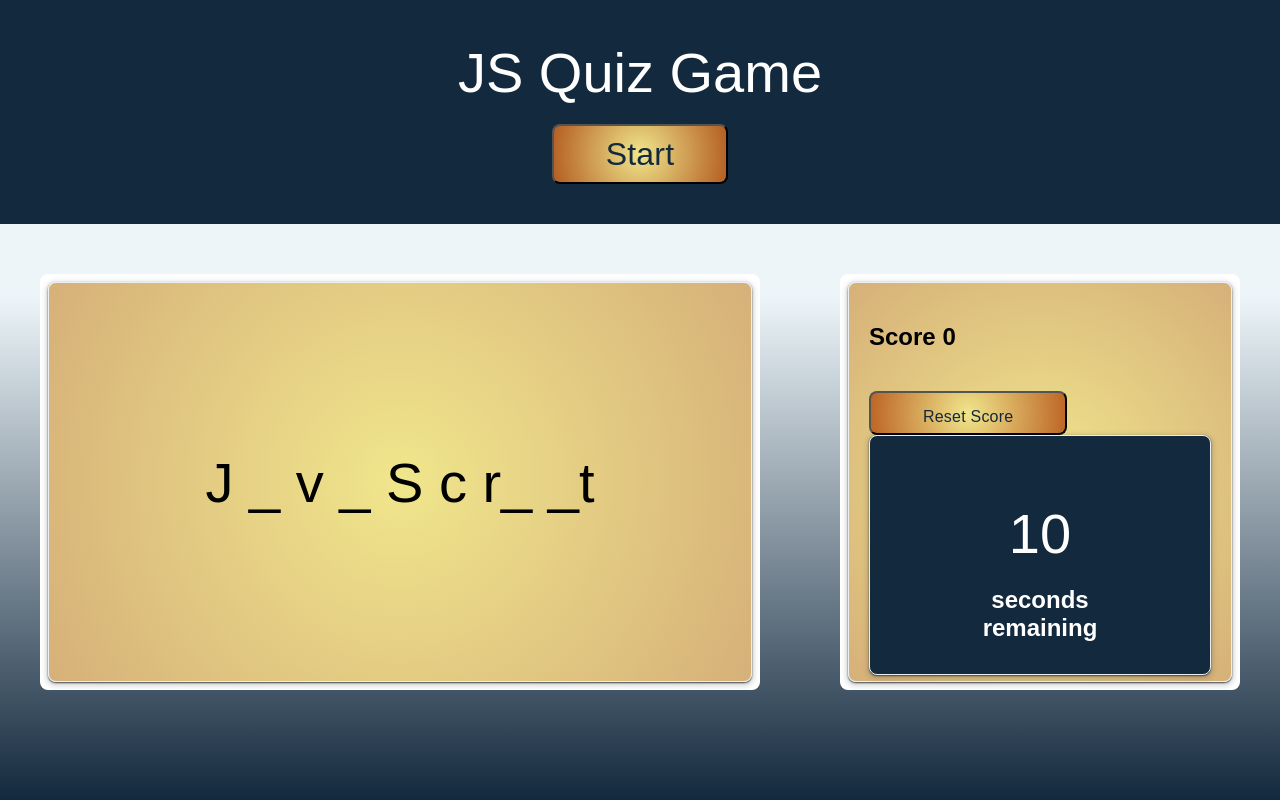
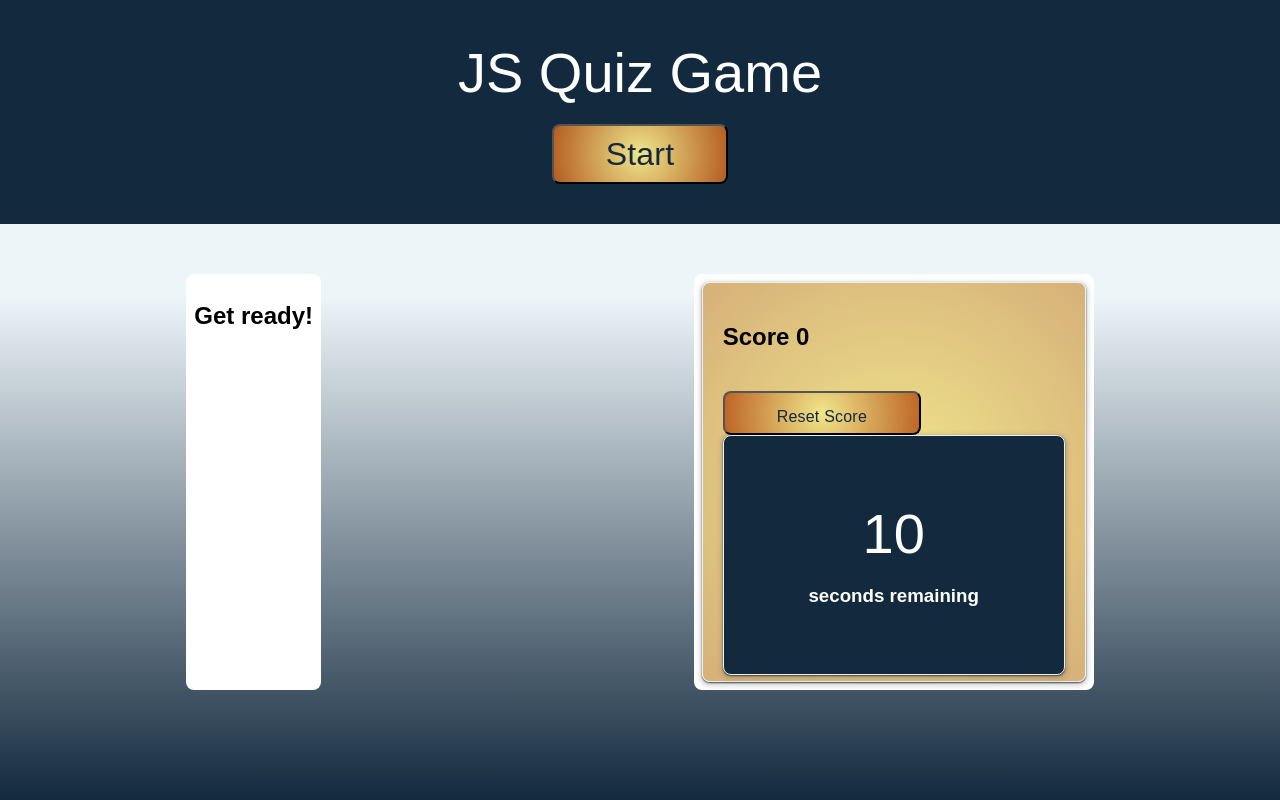
Before and after one commit to Popiuy/js-quiz, a plain HTML site: page index.html in a window 1280 px wide. Drawn offline with Linux system fonts and the light colour scheme.

```diff
--- a/assets/CSS/style.css
+++ b/assets/CSS/style.css
@@ -64,10 +64,6 @@
     border-radius: 8px;
   }
 
-  .word-guess {
-    width: 55vw;
-    height: 400px;
-  }
 
   .results {
     width: 30vw;
--- a/index.html
+++ b/index.html
@@ -14,8 +14,9 @@
 
     <main>
       <section>
-        <div class="card word-guess">
-          <div class="large-font word-blanks">J _ v _ S c r_ _t</div>
+        <div class="quiz game">
+          <div class="large-font word-blanks"></div>
+          <h1>Get ready!</h1>
         </div>
       </section>
 
@@ -23,7 +24,7 @@
         <div class="card results">
           <div class = "score-container">
           <div>
-          <h1>Score <span class="score">0 </span> </h1>
+          <h2>Score <span class="score">0 </span> </h2>
 
         </div>
           <button class="reset-button">Reset Score</button>
@@ -31,7 +32,7 @@
           <div class= "card timer">
             <div class = "timer-text">
             <div class="large-font timer-count">10</div>
-            <h2>seconds remaining</h2>
+            <h3>seconds remaining</h3>
           </div>
 
           </div>
```
Also changed, not shown: 1 other file.
